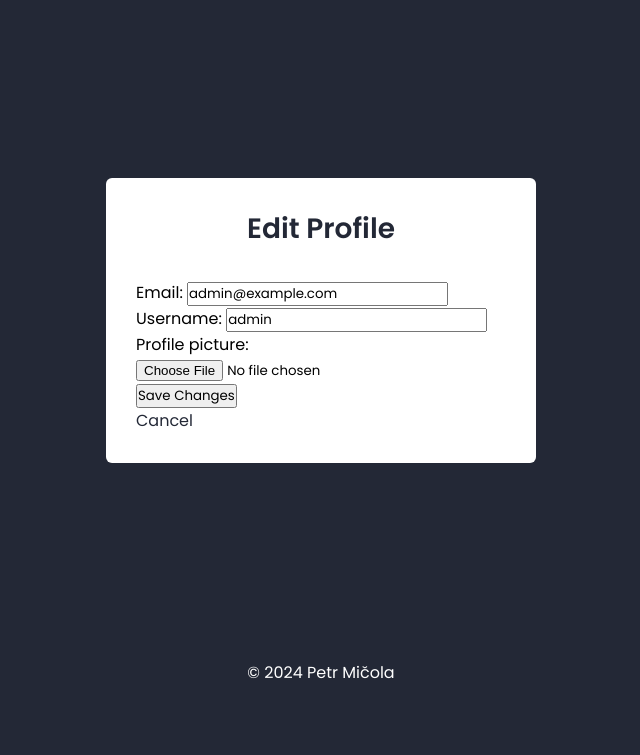
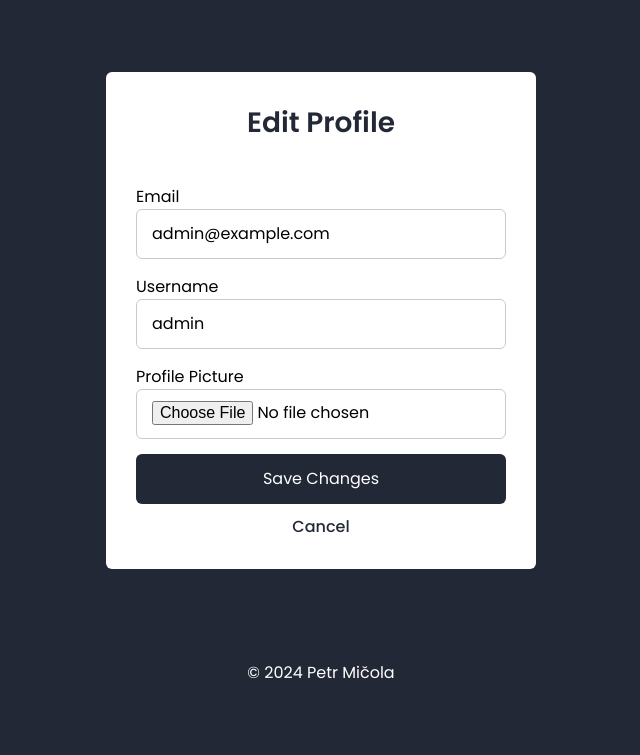
Before and after one commit to petr-micola/Zaverecna-prace, a Django app: page /account/edit in a window 1280 px wide. Shown: the part 87-842 px from the top of the page, without its empty margins (319-959 px from the left). Run offline with Django 4.2, Linux system fonts and the light colour scheme; a user stored in the database is signed in.

Commit message:
Úprava vzhledu editace profilu.

```diff
--- a/myproject/myapp/static/style.css
+++ b/myproject/myapp/static/style.css
@@ -110,6 +110,10 @@ form {
     margin-top: 30px;
 }
 
+.form-edit .field {
+    margin-top: 40px!important;
+}
+
 .form .field {
     position: relative;
     height: 50px;
@@ -130,23 +134,12 @@ form {
 
 .field input {
     outline: none;
-    padding: 0 15px;
+    padding: 10px 15px;
     border: 1px solid #CACACA;
 }
 
 .field input:focus {
     border-bottom-width: 2px;
-}
-
-.eye-icon {
-    position: absolute;
-    top: 50%;
-    right: 10px;
-    transform: translateY(-50%);
-    font-size: 18px;
-    color: #8b8b8b;
-    cursor: pointer;
-    padding: 5px;
 }
 
 .field button {
@@ -175,7 +168,7 @@ form {
 
 .form-link span,
 .form-link a {
-    font-size: 14px;
+    font-size: 16px;
     color: #232836;
 }
 
--- a/myproject/myapp/templates/account/edit_account.html
+++ b/myproject/myapp/templates/account/edit_account.html
@@ -7,16 +7,36 @@
 {% block content %}
 
     <section class="container forms">
-        <div class="form login">
+        <div class="form form-edit">
             <div class="form-content">
                 <header>Edit Profile</header>
                 <form method="post" enctype="multipart/form-data">
                     {% csrf_token %}
-                    {{ form.as_p }}
-                    <button type="submit">Save Changes</button>
+                    <div class="field input-field">
+                        <label for="id_email">Email</label>
+                        <input type="email" name="email" value="{{ user_profile.email }}" maxlength="254" required
+                               id="id_email">
+                    </div>
+
+                    <div class="field input-field">
+                        <label for="id_username">Username</label>
+                        <input type="text" name="username" value="{{ user_profile.username }}" maxlength="30" required
+                               id="id_username">
+                    </div>
+
+                    <div class="field input-field">
+                        <label for="id_profile_picture">Profile Picture</label>
+                        <input type="file" name="profile_picture" accept="image/*" id="id_profile_picture">
+                    </div>
+
+                    <div class="field button-field">
+                        <button type="submit">Save Changes</button>
+                    </div>
+
+                    <div class="form-link">
+                        <a href="/account/view">Cancel</a>
+                    </div>
                 </form>
-
-                <a href="{% url 'view_account' %}">Cancel</a>
             </div>
         </div>
     </section>
--- a/myproject/myapp/views.py
+++ b/myproject/myapp/views.py
@@ -2,8 +2,10 @@ from django.contrib.auth.decorators import login_required
 from django.shortcuts import render, redirect
 from .forms import CustomUserForm
 
+
 def quiz(request):
     return render(request, 'quiz/quiz.html')
+
 
 @login_required
 def view_account(request):
@@ -22,4 +24,4 @@ def edit_account(request):
     else:
         form = CustomUserForm(instance=user_profile)
 
-    return render(request, 'account/edit_account.html', {'form': form})
+    return render(request, 'account/edit_account.html', {'form': form, 'user_profile': user_profile})
```
Also changed, not shown: myproject/myapp/templates/account/view_account.html (+4 -3 lines).
